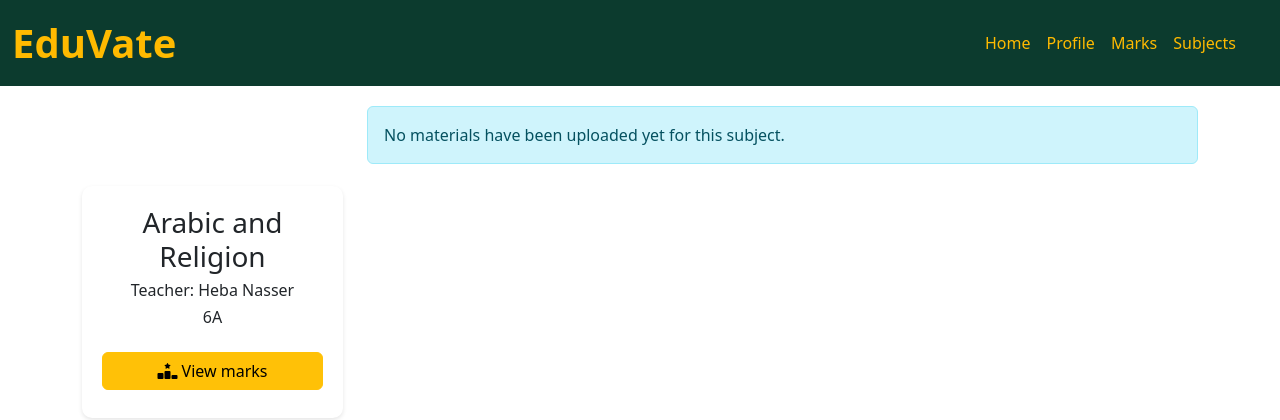
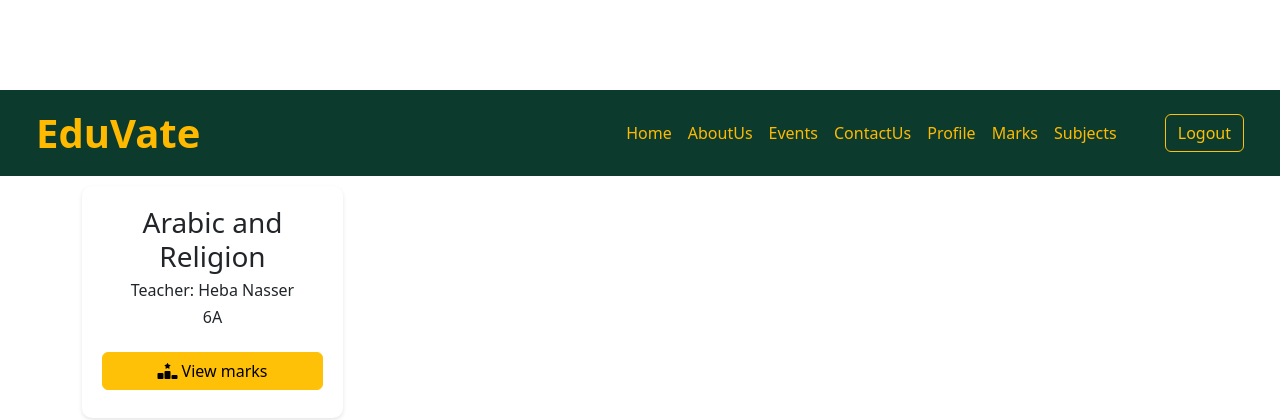
Before and after one commit to Gannah-Alaa/EduVate, a PHP site: page /phpmailer/SubjDetails.php?SubjectID=2&TeacherID=26&ClassID=1&GradeID=6 in a window 1280 px wide. Shown: the top 420 px of the page. Run offline with PHP 8.4, Linux system fonts and the light colour scheme; a user stored in the database is signed in; data comes from the database, SQL or seed files in the repository.

Commit message:
Update subjDetails.php

```diff
--- a/Student/subjDetails.php
+++ b/Student/subjDetails.php
@@ -149,9 +149,8 @@
 
     <!-- start navbar -->
 
-    <!-- start navbar -->
-    <nav class="navbar navbar-expand-lg fixed-top">
-        <div class="container-fluid">
+    <nav class="navbar navbar-expand-lg">
+        <div class="container-fluid ms-4">
             <a class="navbar-brand logo" href="#home">EduVate</a>
             <button class="navbar-toggler" type="button" data-bs-toggle="collapse" data-bs-target="#navbarSupportedContent" aria-controls="navbarSupportedContent" aria-expanded="false" aria-label="Toggle navigation">
                 <span class="navbar-toggler-icon"></span>
@@ -162,15 +161,33 @@
                         <a class="nav-link" aria-current="page" href="home.php">Home</a>
                     </li>
                     <li class="nav-item">
-                        <a class="nav-link" aria-current="page" href="profile.php">Profile</a>
+                        <a class="nav-link" aria-current="page" href="home.php#aboutus-container">AboutUs</a>
                     </li>
                     <li class="nav-item">
-                        <a class="nav-link" aria-current="page" href="finalReport.php">Marks</a>
+                        <a class="nav-link" aria-current="page" href="home.php#events">Events</a>
                     </li>
                     <li class="nav-item">
-                        <a class="nav-link" aria-current="page" href="Profile.php#classes">Subjects</a>
+                        <a class="nav-link" aria-current="page" href="home.php#contactus">ContactUs</a>
                     </li>
+                    <?php if(isset($_SESSION['StudentID'])): ?>
+                        <li class="nav-item">
+                            <a class="nav-link" aria-current="page" href="Profile.php">Profile</a>
+                        </li>
+                        <li class="nav-item">
+                            <a class="nav-link" aria-current="page" href="FinalReport.php">Marks</a>
+                        </li>
+                        <li class="nav-item">
+                            <a class="nav-link" aria-current="page" href="Profile.php#classes">Subjects</a>
+                        </li>
+                    <?php endif; ?>
                 </ul>
+                <?php if(isset($_SESSION['StudentID'])): ?>
+                    <form method="post">
+                        <button type="submit" name="logout" class="btn btn-outline-warning ms-3 me-4 ">Logout</button>
+                    </form>
+                <?php else: ?>
+                    <button type="button" class="btn btn-outline-warning ms-3 me-4 "><a href="login.php">Login</a></button>
+                <?php endif; ?>
             </div>
         </div>
     </nav>
```
